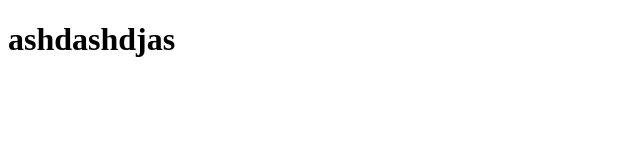
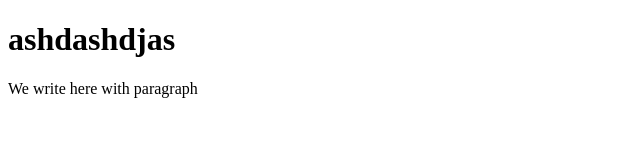
Before and after one commit to vipulc2/rep1, a plain HTML site: page index.html in a window 1280 px wide. Shown: the whole page, without its empty margins (0-640 px from the left). Drawn offline with Linux system fonts and the light colour scheme.

Commit message:
Added Paragraph

```diff
--- a/index.html
+++ b/index.html
@@ -7,5 +7,7 @@
 </head>
 <body>
     <h1>ashdashdjas</h1>
+
+    <p>We write here with paragraph</p>
 </body>
 </html>
```
